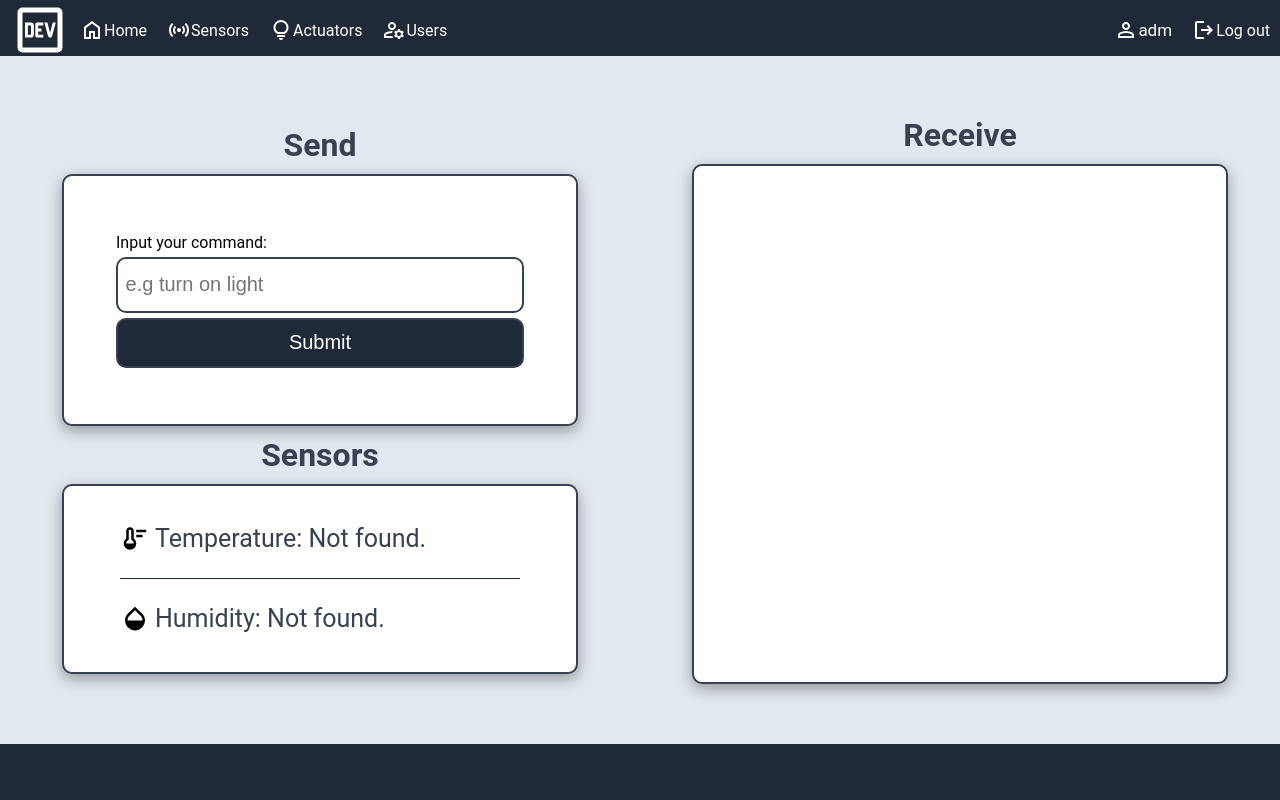
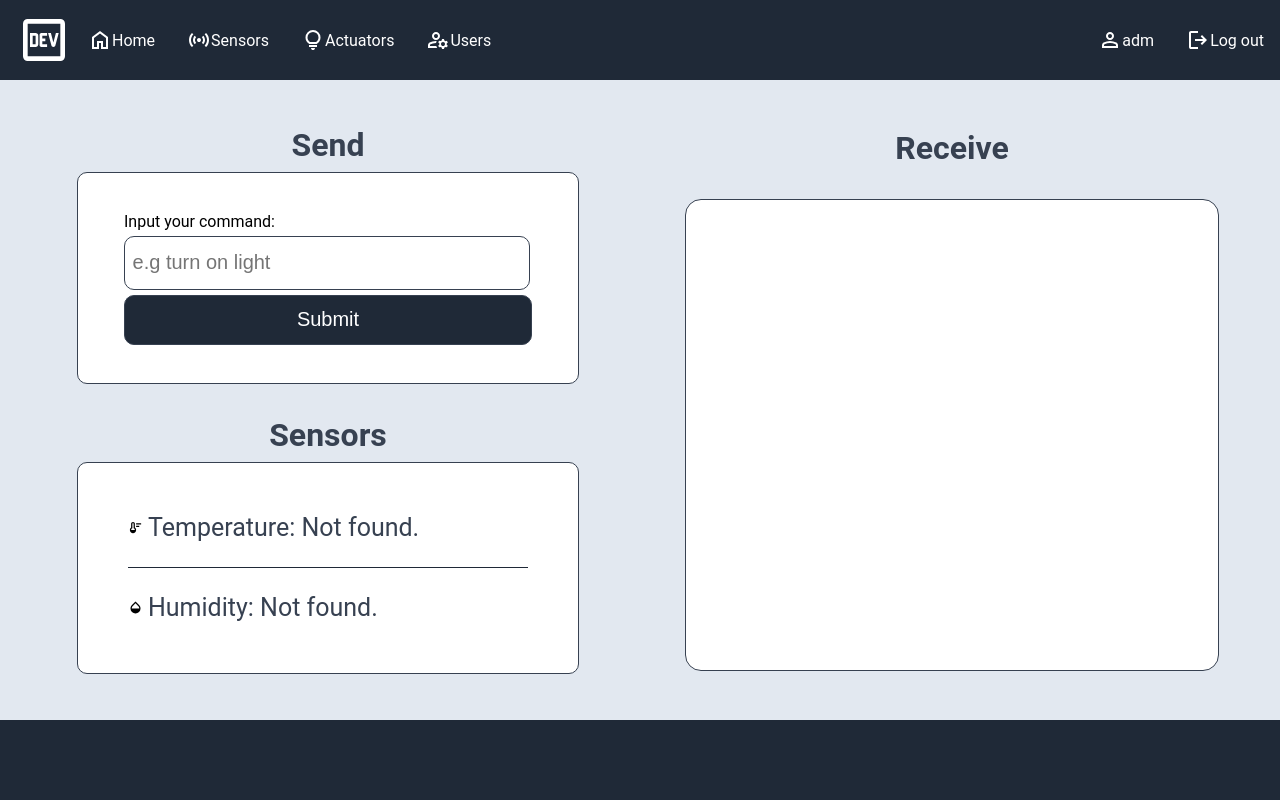
Before and after one commit to nick11nic/flask-web-app, a Flask app: page / in a window 1280 px wide. Run offline with Flask 3, Linux system fonts and the light colour scheme; the visitor is signed in with stand-in values (Sample User, id 1).

Commit message:
home css fix

```diff
--- a/static/css/base.css
+++ b/static/css/base.css
@@ -12,33 +12,37 @@ html {
   height: 100%;
   padding: 0;
   margin: 0;
+  box-sizing: border-box;
 }
 
 body {
-  display: block;
+  display: flex;
+  flex-direction: column;
 }
 
 header,
 footer {
-  height: 7%;
+  display: flex;
   background-color: var(--gray);
+  height: 10%;
 }
 
 main {
-  height: 86%;
+  height: 80%;
   background-color: var(--light-gray);
+  padding: 1rem;
+  box-sizing: border-box;
 }
 
 header {
   display: grid;
-  grid-template: 1fr / repeat(2, 1fr);
+  grid-template-columns: repeat(2, 1fr);
 }
 
 .base-menu {
-  grid-column: 1/2;
   display: flex;
   align-items: center;
-  padding: 0px 10px;
+  padding: 0 1rem;
   color: white;
 }
 
@@ -48,13 +52,13 @@ header {
   text-decoration: none;
   display: flex;
   align-items: center;
-  cursor: default;
-  padding: 0px 10px;
+  cursor: pointer;
+  padding: 0 1rem;
   transition: 150ms;
 }
 
 .base-menu-option-logged p {
-  font-size: 17px;
+  font-size: 1rem;
 }
 
 .base-menu-option:hover {
@@ -62,7 +66,6 @@ header {
 }
 
 .base-login {
-  grid-column: 2/2;
   display: flex;
   flex-direction: row-reverse;
   cursor: default;
@@ -71,5 +74,5 @@ header {
 }
 
 .logo {
-  width: 60px;
+  width: 3.5rem;
 }
--- a/static/css/home.css
+++ b/static/css/home.css
@@ -2,7 +2,7 @@
   --gray: #1f2937;
   --light-gray: #e2e8f0;
   --medium-gray: #374151;
-  --shadow: rgba(0, 0, 0, 0.35) 0px 5px 15px;
+  --shadow: rgba(0, 0, 0, 0.35) 0rem 0.3125rem 0.9375rem;
 
   font-family: "Roboto", sans-serif;
 }
@@ -22,7 +22,17 @@
   height: 90%;
   align-items: center;
   justify-content: center;
-  gap: 10px;
+  gap: 2rem;
+}
+
+.module-container{
+  display: flex;
+  flex-direction: column;
+  width: 100%;
+  height: 100%;
+  align-items: center;
+  justify-content: center;
+  gap: 0.5rem;
 }
 
 .content-container h1 {
@@ -35,23 +45,22 @@
   background-color: white;
   width: 80%;
   height: 80%;
-  border-radius: 10px;
-  border: 2px solid var(--medium-gray);
-  box-shadow: var(--shadow);
+  border-radius: 1rem;
+  border: 0.0625rem solid var(--medium-gray);
   overflow: auto;
   display: flex;
   flex-direction: column;
-  gap: 5px;
-  padding: 10px;
+  gap: 0.5rem;
+  padding: 1rem;
 }
 
 .home-receive-message {
   width: 100%;
-  height: 40px;
+  height: 2.5rem;
   background-color: var(--light-gray);
-  border-radius: 10px;
-  box-shadow: rgba(0, 0, 0, 0.15) 1.95px 1.95px 2.6px;
-  border: 2px solid var(--medium-gray);
+  border-radius: 0.625rem;
+  box-shadow: rgba(0, 0, 0, 0.15) 0.121875rem 0.121875rem 0.1625rem;
+  border: 0.0625rem solid var(--medium-gray);
   display: flex;
   align-items: center;
   justify-content: center;
@@ -60,10 +69,9 @@
 .home-send {
   background-color: white;
   width: 80%;
-  height: 40%;
-  border-radius: 10px;
-  border: 2px solid var(--medium-gray);
-  box-shadow: var(--shadow);
+  height: 100%;
+  border-radius: 0.625rem;
+  border: 0.0625rem solid var(--medium-gray);
   display: flex;
   align-items: center;
   justify-content: center;
@@ -73,7 +81,7 @@
   display: flex;
   flex-direction: column;
   justify-content: center;
-  gap: 5px;
+  gap: 0.3125rem;
 }
 
 .home-form p {
@@ -82,34 +90,34 @@
 }
 
 .home-input {
-  width: 400px;
-  height: 50px;
-  border-radius: 10px;
-  border: 2px solid var(--medium-gray);
-  font-size: 20px;
+  width: 25rem;
+  height: 3.125rem;
+  border-radius: 0.625rem;
+  border: 0.0625rem solid var(--medium-gray);
+  font-size: 1.25rem;
 }
 
 .home-button {
-  width: 408px;
-  height: 50px;
+  width: 25.5rem;
+  height: 3.125rem;
   background-color: var(--gray);
-  border-radius: 10px;
-  border: 2px solid var(--medium-gray);
+  border-radius: 0.625rem;
+  border: 0.0625rem solid var(--medium-gray);
   color: white;
-  font-size: 20px;
+  font-size: 1.25rem;
 }
 
 .home-button:hover {
   background-color: var(--medium-gray);
+  cursor: pointer;
 }
 
 .home-sensors {
   background-color: white;
   width: 80%;
-  height: 30%;
-  border-radius: 10px;
-  border: 2px solid var(--medium-gray);
-  box-shadow: var(--shadow);
+  height: 100%;
+  border-radius: 0.625rem;
+  border: 0.0625rem solid var(--medium-gray);
   display: flex;
   flex-direction: column;
   align-items: center;
@@ -117,19 +125,19 @@
 }
 
 .home-sensor-container {
-  width: 400px;
+  width: 25rem;
   display: flex;
-  gap: 5px;
+  gap: 0.3125rem;
 }
 
 .first-element {
-  border-bottom: 1px solid var(--gray);
+  border-bottom: 0.0625rem solid var(--gray);
 }
 
 .home-sensor-container p {
-  font-size: 25px;
+  font-size: 1.5625rem;
   color: var(--medium-gray);
 }
 .home-sensor-container img {
-  width: 30px;
+  width: 0.9375rem;
 }
--- a/templates/home.html
+++ b/templates/home.html
@@ -5,6 +5,7 @@ Home Page
 {% block content%}
 <div class="home-container">
   <div class="content-container">
+    <div class="module-container">
       <h1>Send</h1>
       <div class="home-send">
         <form method="POST" class="home-form">
@@ -13,6 +14,8 @@ Home Page
           <input type="submit" class="home-button">
         </form>
       </div>
+    </div>
+    <div class="module-container">
       <h1>Sensors</h1>
       <div class="home-sensors">
         <div class="home-sensor-container first-element">
@@ -33,6 +36,7 @@ Home Page
         </div>
       </div>
     </div>
+  </div>
   <div class="content-container">
     <h1>Receive</h1>
       <div class="home-receive">
```
Lines whose indentation alone changed are shown as unchanged.
